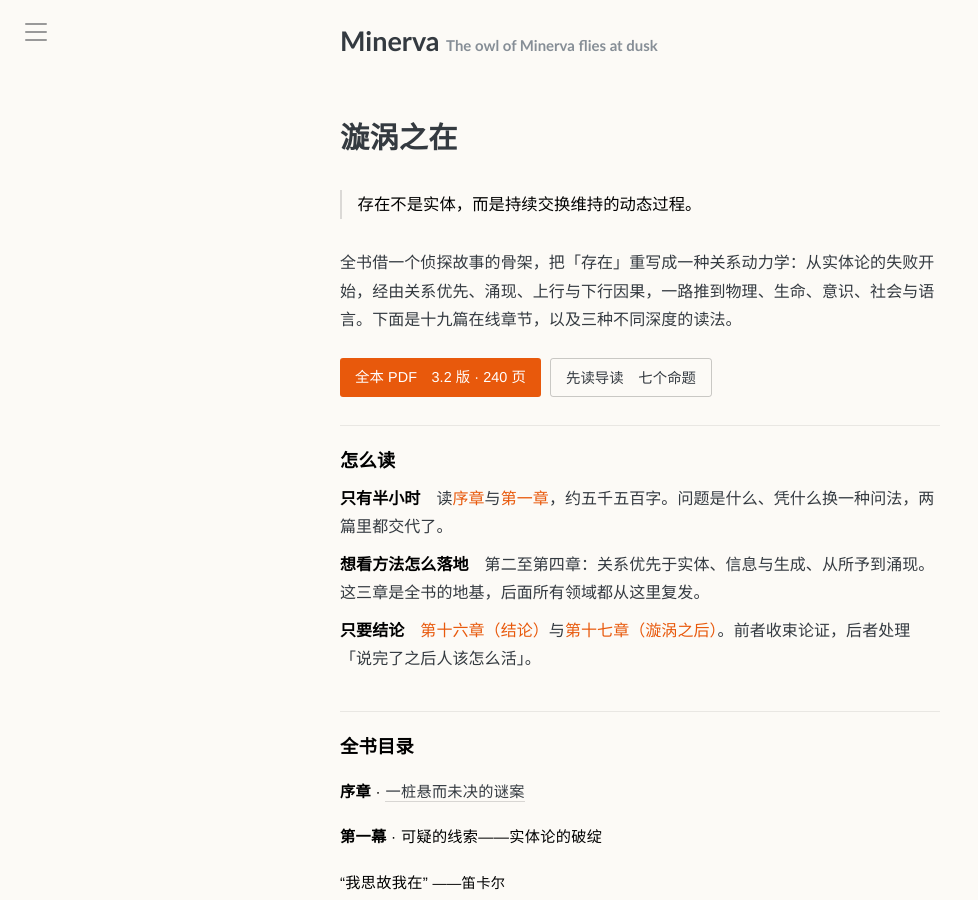
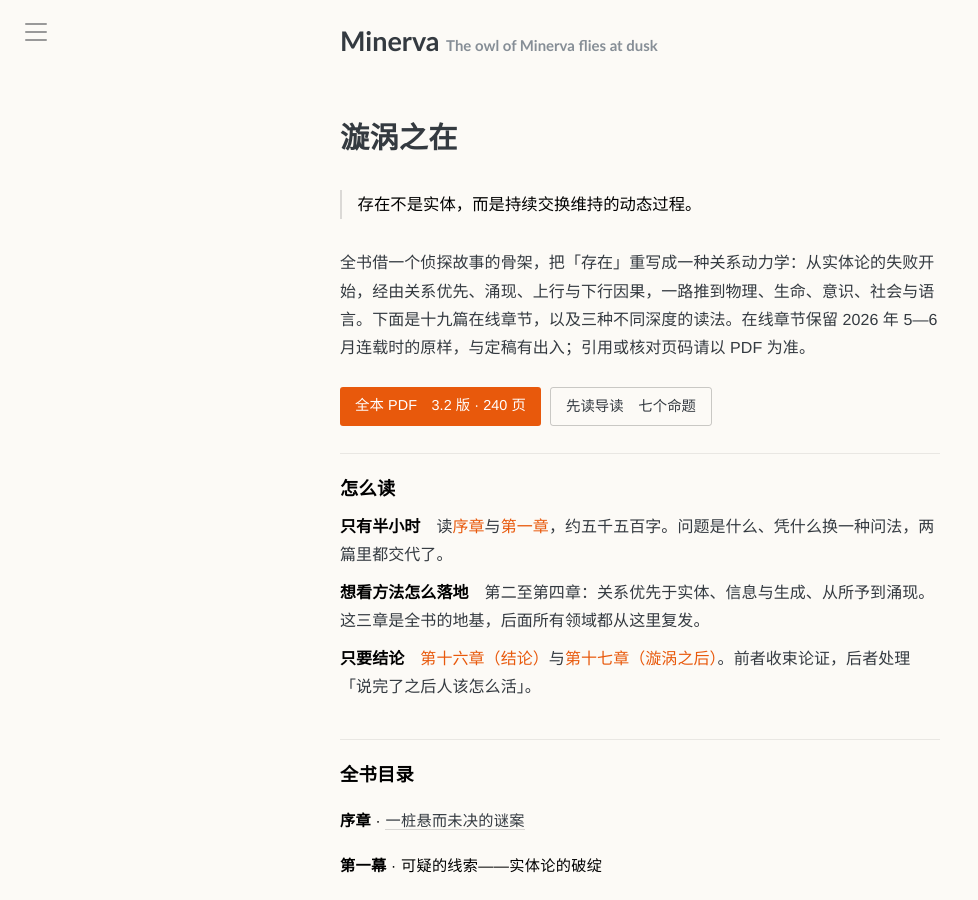
Before and after one commit to symphonyh/symphonyh.github.io, a Jekyll site: the page built from vortex.md, in a window 1280 px wide and 900 px high. Shown: the whole window, without its empty margins (0-978 px from the left). Built offline with Jekyll 4.4.1, drawn with Linux system fonts in a browser that asks for light colours.

Commit message:
vortex 页补一句连载稿说明；documents 页设 sitemap: false 退出索引
vortex.md：vx-lead 段末加「在线章节保留 2026 年 5—6 月连载时的原样，
与定稿有出入；引用或核对页码请以 PDF 为准」。不新增样式类（.vx-note
已于 11-08 撤掉），且不含版本号，换代不用改。

documents.md：front matter 加 sitemap: false。head.html 既有
page.sitemap == false 分支会输出 noindex,nofollow，jekyll-sitemap 同时
移出 sitemap。该页已从导航撤下且全站零内链，无需再当版本信息源。

```diff
--- a/vortex.md
+++ b/vortex.md
@@ -8,7 +8,7 @@ permalink: /vortex/
 
 <p class="vx-epigraph">存在不是实体，而是持续交换维持的动态过程。</p>
 
-<p class="vx-lead">全书借一个侦探故事的骨架，把「存在」重写成一种关系动力学：从实体论的失败开始，经由关系优先、涌现、上行与下行因果，一路推到物理、生命、意识、社会与语言。下面是十九篇在线章节，以及三种不同深度的读法。</p>
+<p class="vx-lead">全书借一个侦探故事的骨架，把「存在」重写成一种关系动力学：从实体论的失败开始，经由关系优先、涌现、上行与下行因果，一路推到物理、生命、意识、社会与语言。下面是十九篇在线章节，以及三种不同深度的读法。在线章节保留 2026 年 5—6 月连载时的原样，与定稿有出入；引用或核对页码请以 PDF 为准。</p>
 
 <div class="vx-actions">
 <a class="vx-btn" href="https://doi.org/10.5281/zenodo.23754111" target="_blank" rel="noopener">全本 PDF　3.2 版 · 240 页</a>
```
Also changed, not shown: documents.md (+1 -0 lines).
